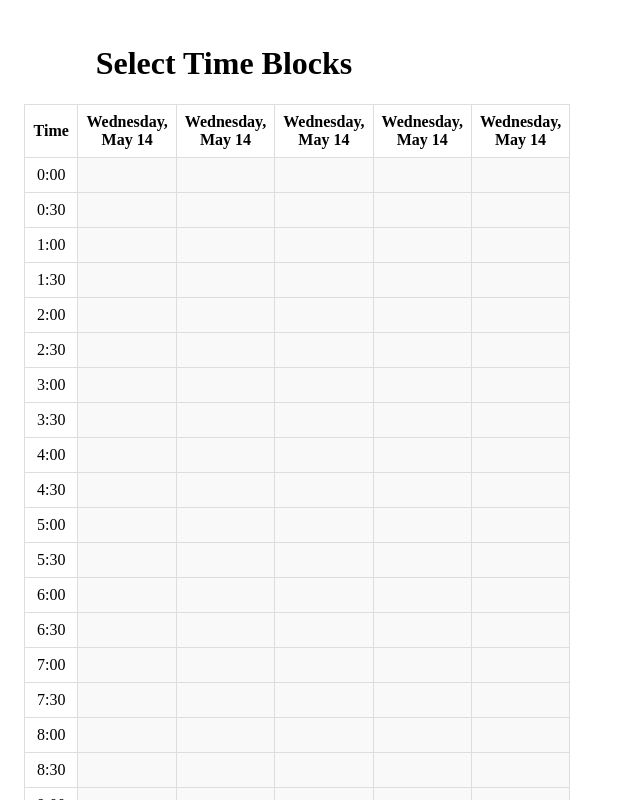
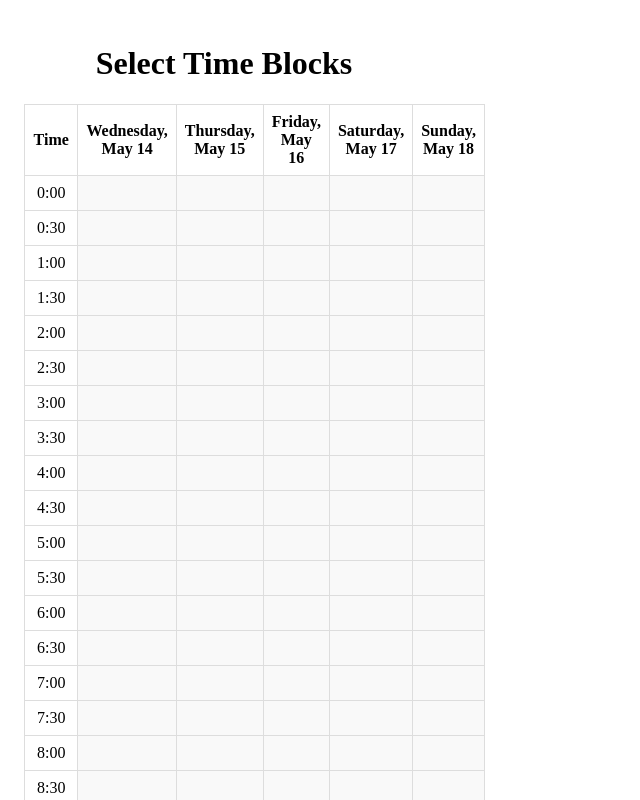
Before and after one commit to lukashchu/smart-email-calendar-scheduler, a React (Vite) app: page / in a window 1280 px wide. Both pictures are taken after typing "Sample123" into the empty fields and a click on the button "Save Key". Shown: the top 800 px of the page, without its empty margins (0-640 px from the left). Built offline with nearby package versions, Linux system fonts and the light colour scheme.

Commit message:
fix: fixed table days displaying wrong weekdays

```diff
--- a/src/App.tsx
+++ b/src/App.tsx
@@ -29,9 +29,9 @@ function App() {
     const now = new Date();
     for (let day = 0; day < 5; day++) {
       const date = new Date(now);
-      date.setDate(now.getDate() + day);
+      date.setDate(now.getDate() + day); // Correctly calculate the next 5 days
       const dayBlocks = [];
-      for (let hour = 9; hour < 21; hour++) { // Restrict hours from 9am to 9pm
+      for (let hour = 9; hour < 21; hour++) {
         for (let minute = 0; minute < 60; minute += 30) {
           const time = new Date(date);
           time.setHours(hour, minute, 0, 0);
@@ -77,9 +77,19 @@ function App() {
         <thead>
           <tr>
             <th>Time</th>
-            {timeBlocks.map((_, dayIndex) => (
-              <th key={dayIndex}>{new Date().toLocaleDateString(undefined, { weekday: 'long', month: 'short', day: 'numeric' })}</th>
-            ))}
+            {timeBlocks.map((_, dayIndex) => {
+              const date = new Date();
+              date.setDate(date.getDate() + dayIndex); // Correctly calculate the date for each day
+              return (
+                <th key={dayIndex}>
+                  {date.toLocaleDateString(undefined, {
+                    weekday: "long",
+                    month: "short",
+                    day: "numeric",
+                  })}
+                </th>
+              );
+            })}
           </tr>
         </thead>
         <tbody>
```
